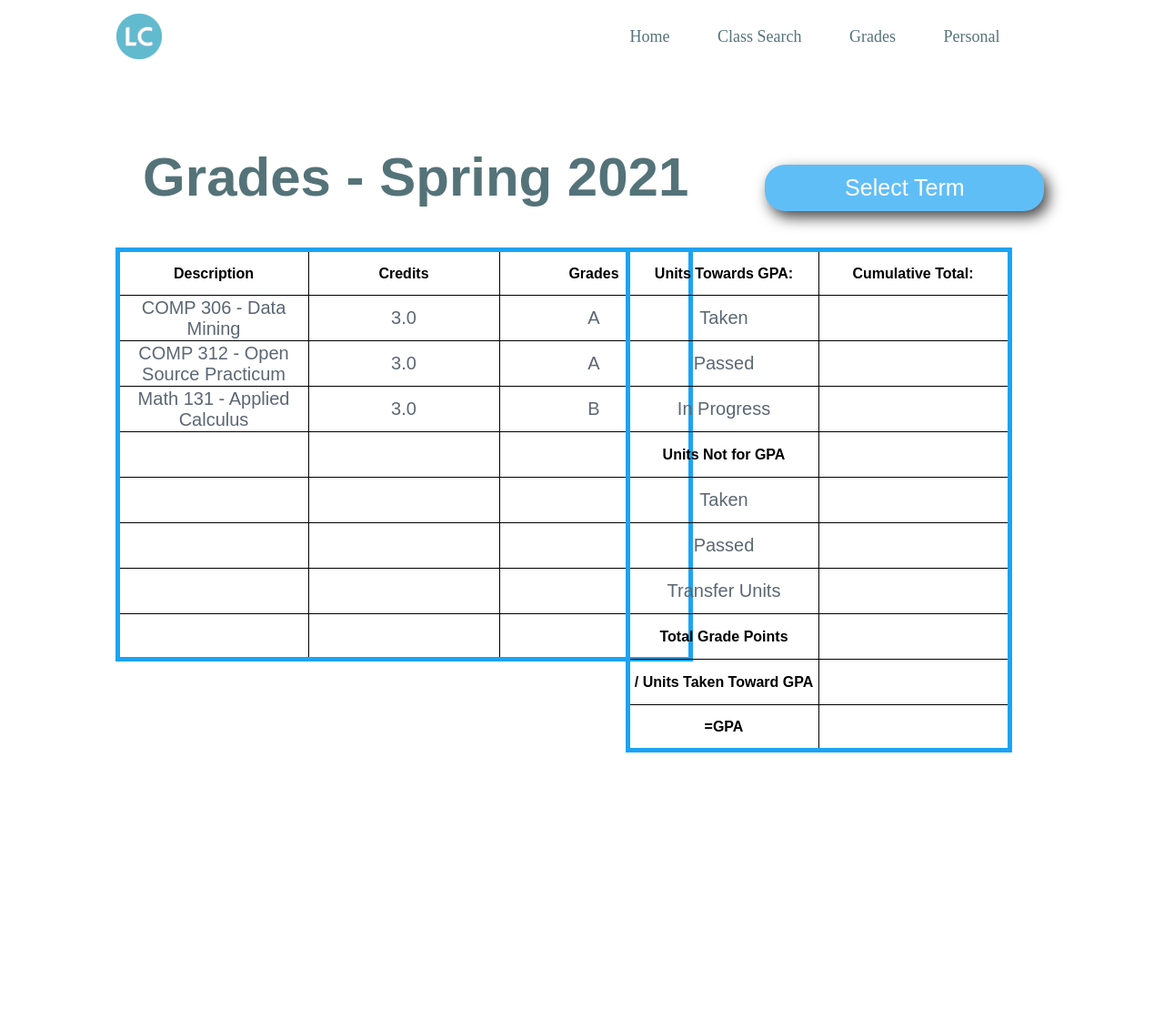
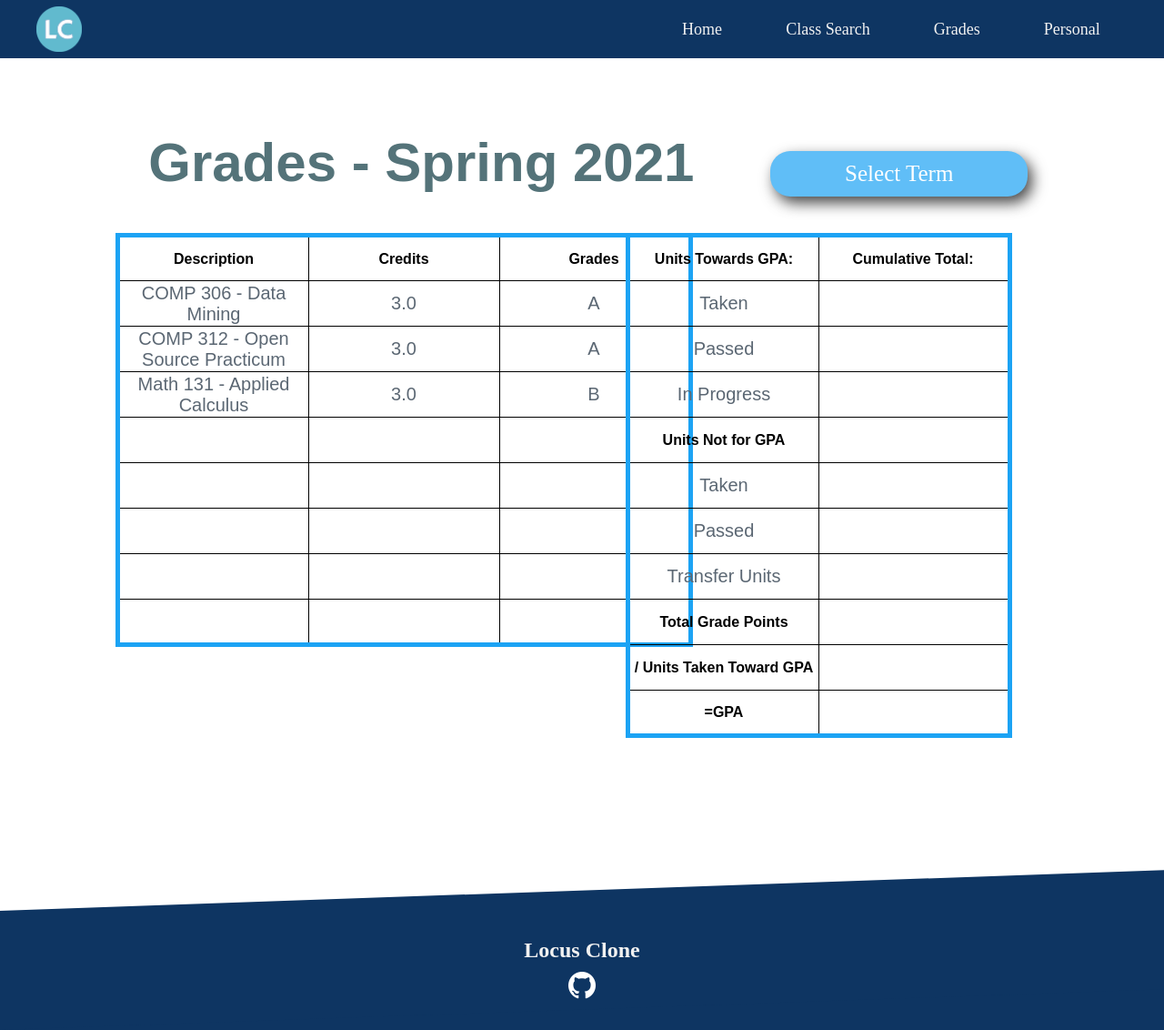
Before and after one commit to gabehug/CS324-Web-Design-Project, a plain HTML site: page grades.html in a window 1280 px wide. Shown: the whole page at 91% size. Before the commit the page ends 907 px from the top, so only its background shows below. Drawn offline with Linux system fonts and the light colour scheme.

Commit message:
DEV week code compiled

```diff
--- a/grades/index.html
+++ b/grades.html
@@ -4,7 +4,7 @@
     <meta charset="utf-8">
     <meta http-equiv="X-UA-Compatible" content="IE=edge">
     <meta name="viewport" content="width=device-width, initial-scale=1.0">
-    <link rel="stylesheet" href="./styles.css">
+    <link rel="stylesheet" href="./styles2.css">
     <script src="./script.js"></script>
     <link rel="stylesheet" href="https://cdnjs.cloudflare.com/ajax/libs/font-awesome/4.7.0/css/font-awesome.min.css">
     <title>Grades</title>
@@ -22,13 +22,13 @@
 
         <!--FOR NAV BAR -->
         <nav>
-            <ul class="nav-links">
-                <li><a class="nav-link" href="#home">Home</a></li>
-                <li><a class="nav-link" href="#classsearch">Class Search</a></li>
-                <li><a class="nav-link" href="#grades">Grades</a></li>
-                <li><a class="nav-link" href="#personal">Personal</a></li>
-            </ul>
-        </nav>
+          <ul class="nav-links">
+              <li><a class="nav-link" href="index.html">Home</a></li>
+              <li><a class="nav-link" href="class-schedule.html">Class Search</a></li>
+              <li><a class="nav-link" href="grades.html">Grades</a></li>
+              <li><a class="nav-link" href="personal.html">Personal</a></li>
+          </ul>
+      </nav>
     </header>
 
     <main>
@@ -162,9 +162,21 @@
         </section>
       </div>
 
+    </main>
 
+    <footer>
+      <div class="wrapper" style="padding-top: 110px;">
+          <div id="skew" class="cus-div">
+              <div class="content">
+                  <h2>Locus Clone</h2>
+                  <a href="https://github.com/gabehug/CS324-Web-Design-Project">
+                      <img src="assets/github.png" height= "30" alt="Project Github">
+                  </a>
+              </div>
+          </div>
+      </div>
 
-    </main>
+  </footer>
 
   </body>
 </html>
--- a/grades/styles.css
+++ b/styles2.css
@@ -3,13 +3,15 @@
     margin: 0px;
     padding: 0px;
     box-sizing: border-box;
+    font-family: Futura;
 }
 header {
-    display: flex;
-    width: 80%;
-    height: 10vh;
-    margin: auto;
-    align-items: center;
+  display: flex;
+  width: 100%;
+  height: 8vh;
+  margin: auto;
+  align-items: center;
+  background-color: #0e3562;
 }
 
 /* NavBar Styles */
@@ -21,36 +23,38 @@ header {
 .logo-wrapper,
 nav {
     flex: 1;
+    margin-left: 40px;
 }
 
 .logo {
     font-weight: 400;
     margin: 5px;
+
 }
 
 .nav-links {
     justify-content:space-evenly;
     list-style: none;
-
 }
 
 .nav-link {
-    color:#547379;
+    color:#f1f1f1;
     font-size:18px;
     text-decoration: none;
-
 }
 
 .nav-link:hover {
     color: #5FB8CD;
 }
 
-@media (max-width: 800px) {
+
+@media (max-width: 900px) {
     .nav-link {
         font-size: 12px;
         text-decoration: none;
     }
 }
+
 
 /* -- Term header and button -- */
 .grade-header {
@@ -159,3 +163,46 @@ td{
 
 /* Show the dropdown menu (use JS to add this class to the .dropdown-content container when the user clicks on the dropdown button) */
 .show {display:block;}
+
+/* Footer */
+
+.cus-div {
+  width:100%;
+  position:sticky;
+  left:0;
+  bottom: 0;
+}
+
+#skew {
+  background-color: #0e3562;
+  background-position: center center;
+  z-index: 1 ;
+}
+
+.cus-div:after {
+  position:absolute;
+  width:100%;
+  height:100%;
+  background: inherit;
+  z-index: -1;
+  bottom: 0;
+  content: '';
+}
+
+#skew:after {
+  transform-origin: left top;
+  transform: skewY(-2deg);
+}
+
+.content {
+  text-align: center;
+  padding: 30px 10px;
+  overflow: hidden;
+  display: block;
+  height: auto;
+  color:#f1f1f1;
+}
+
+.content h2 {
+  margin-bottom: 10px;
+}
```
Also changed, not shown: class-schedule.html (+2 -2 lines), index.html (+7 -7 lines), personal.html (+13 -3 lines), script.js (renamed from grades/script.js), styles.css (line endings or trailing spaces).
